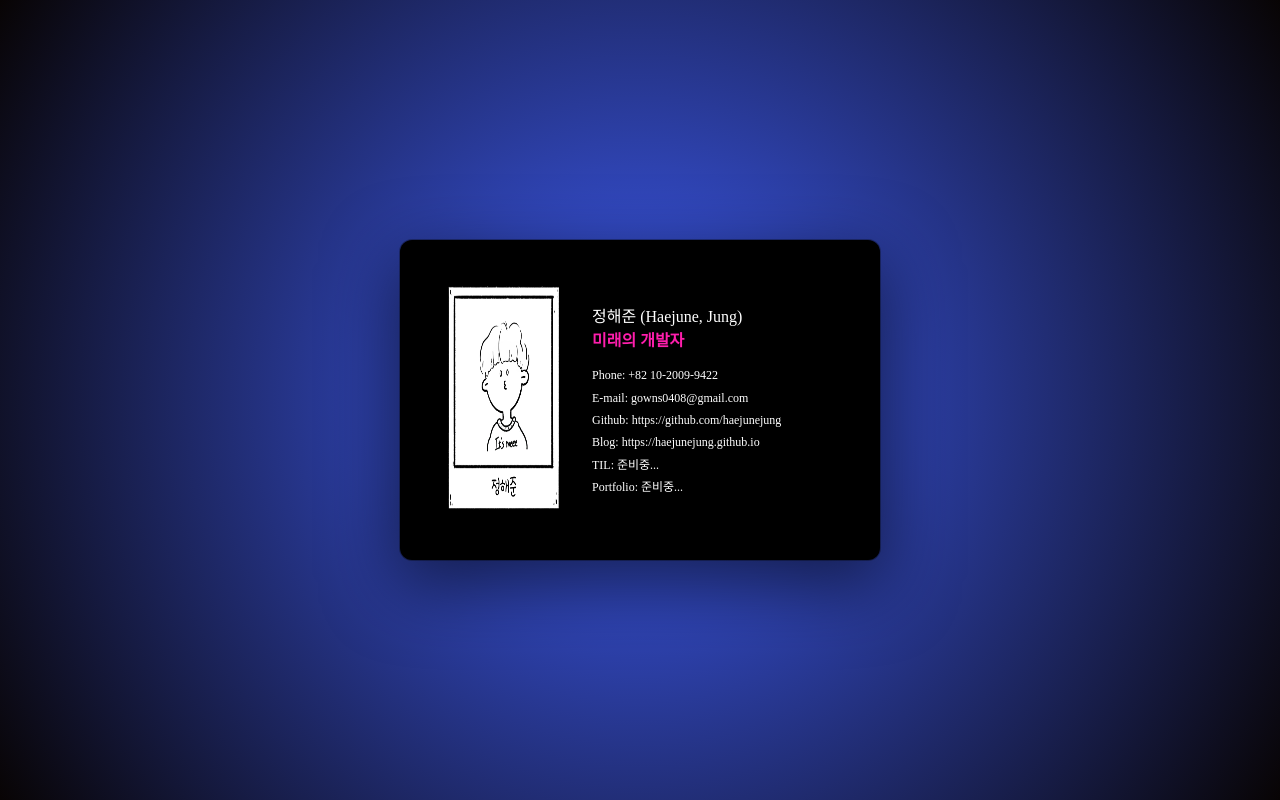
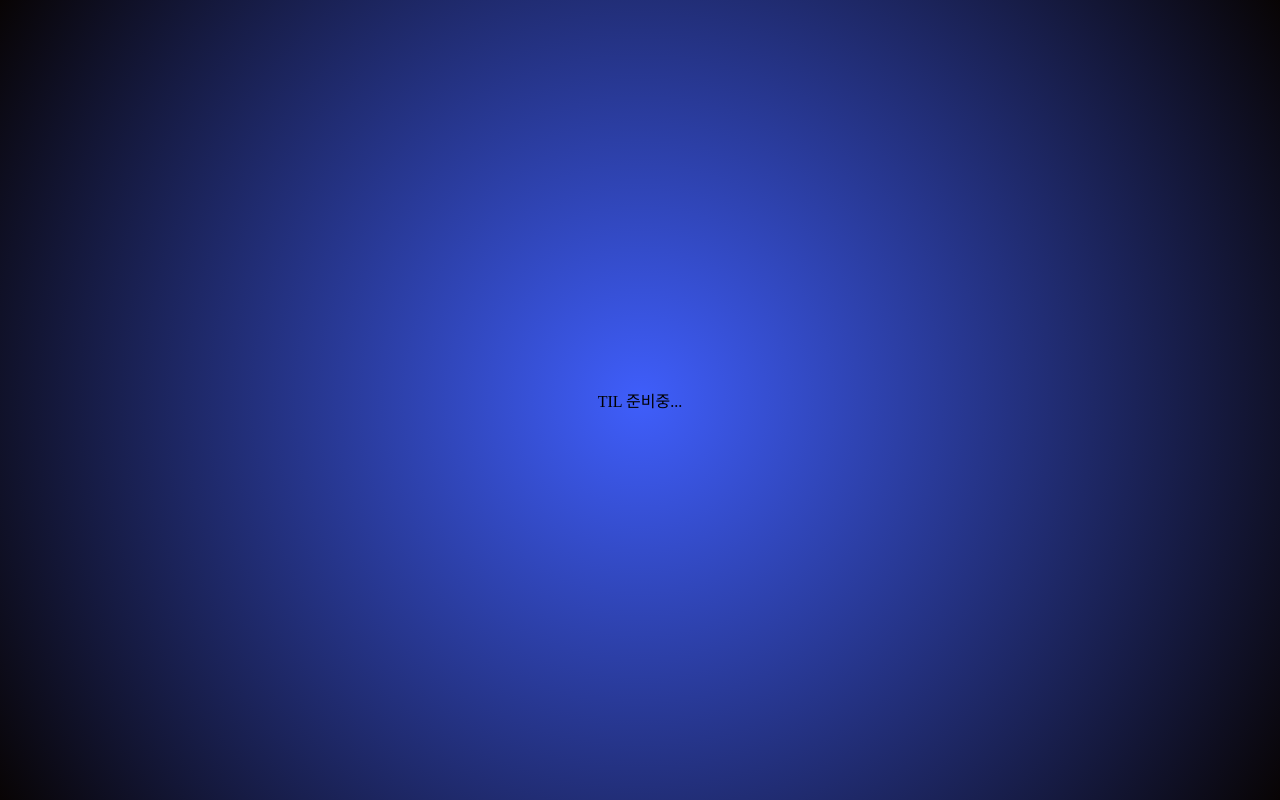
Before and after one commit to haejunejung/Portfolio, a React (Create React App) app in the folder portfolio/: page /TIL in a window 1280 px wide. Built offline with nearby package versions, Linux system fonts and the light colour scheme; a web font is replaced by a local one.

Commit message:
portfolio

```diff
--- a/portfolio/package.json
+++ b/portfolio/package.json
@@ -10,6 +10,7 @@
     "gh-pages": "^5.0.0",
     "react": "^18.2.0",
     "react-dom": "^18.2.0",
+    "react-router-dom": "^6.12.1",
     "react-scripts": "5.0.1",
     "web-vitals": "^2.1.4"
   },
--- a/portfolio/src/App.js
+++ b/portfolio/src/App.js
@@ -1,44 +1,21 @@
 import React from "react";
-import "./App.css";
-import ME from "./me.jpg";
 
-function App() {
+import { Route, Routes } from "react-router-dom";
+
+import Home from "./components/Home/Home";
+import TodayILearned from "./components/TIL/TodayILearned";
+import Portfolio from "./components/Portfolio/Portfolio";
+
+const App = () => {
   return (
     <React.Fragment>
-      <section className="card">
-        <div id="card-front" className="card-front" style={{ display: "flex" }}>
-          <div className="card-avatar">
-            <img
-              alt="it's me"
-              src={ME}
-              style={{
-                marginLeft: "3rem",
-                marginRight: "1rem",
-                width: "7rem",
-                height: "14rem",
-              }}
-            />
-          </div>
-          <div className="card-details">
-            <div id="name" className="name">
-              정해준 (Haejune, Jung)
-            </div>
-            <div className="occupation">미래의 개발자</div>
-            <div className="info">
-              <div className="value">Phone: +82 10-2009-9422</div>
-              <div className="value">E-mail: gowns0408@gmail.com</div>
-              <div className="value">
-                Github: https://github.com/haejunejung
-              </div>
-              <div className="value">Blog: https://haejunejung.github.io</div>
-              <div className="value">TIL: 준비중...</div>
-              <div className="value">Portfolio: 준비중...</div>
-            </div>
-          </div>
-        </div>
-      </section>
+      <Routes>
+        <Route path="/" exact={true} element={<Home />} />
+        <Route path="TIL" element={<TodayILearned />} />
+        <Route path="Portfolio" element={<Portfolio />} />
+      </Routes>
     </React.Fragment>
   );
-}
+};
 
 export default App;
--- /dev/null
+++ b/portfolio/src/components/Home/Home.js
@@ -0,0 +1,50 @@
+import React from "react";
+import "./Home.css";
+import ME from "./me.jpg";
+
+const Home = () => {
+  return (
+    <div>
+      <React.Fragment>
+        <section className="card">
+          <div
+            id="card-front"
+            className="card-front"
+            style={{ display: "flex" }}
+          >
+            <div className="card-avatar">
+              <img
+                alt="it's me"
+                src={ME}
+                style={{
+                  marginLeft: "3rem",
+                  marginRight: "1rem",
+                  width: "7rem",
+                  height: "14rem",
+                }}
+              />
+            </div>
+            <div className="card-details">
+              <div id="name" className="name">
+                정해준 (Haejune, Jung)
+              </div>
+              <div className="occupation">미래의 개발자</div>
+              <div className="info">
+                <div className="value">Phone: +82 10-2009-9422</div>
+                <div className="value">E-mail: gowns0408@gmail.com</div>
+                <div className="value">
+                  Github: https://github.com/haejunejung
+                </div>
+                <div className="value">Blog: https://haejunejung.github.io</div>
+                <div className="value">TIL: 준비중...</div>
+                <div className="value">Portfolio: 준비중...</div>
+              </div>
+            </div>
+          </div>
+        </section>
+      </React.Fragment>
+    </div>
+  );
+};
+
+export default Home;
--- /dev/null
+++ b/portfolio/src/components/Portfolio/Portfolio.js
@@ -0,0 +1,7 @@
+import React from "react";
+
+const Portfolio = () => {
+  return <div>portfoilo 준비중</div>;
+};
+
+export default Portfolio;
--- /dev/null
+++ b/portfolio/src/components/TIL/TodayILearned.js
@@ -0,0 +1,7 @@
+import React from "react";
+
+const TodayILearned = () => {
+  return <div>TIL 준비중...</div>;
+};
+
+export default TodayILearned;
--- a/portfolio/src/index.js
+++ b/portfolio/src/index.js
@@ -1,10 +1,13 @@
 import React from "react";
 import ReactDOM from "react-dom/client";
+import { BrowserRouter } from "react-router-dom";
 import App from "./App";
 
 const root = ReactDOM.createRoot(document.getElementById("root"));
 root.render(
   <React.StrictMode>
-    <App />
+    <BrowserRouter>
+      <App />
+    </BrowserRouter>
   </React.StrictMode>
 );
```
Also changed, not shown: portfolio/src/components/Home/Home.css (renamed from portfolio/src/App.css), portfolio/src/components/Home/me.jpg (renamed from portfolio/src/me.jpg), 1 other file (tests, documents, lock files or other folders).
